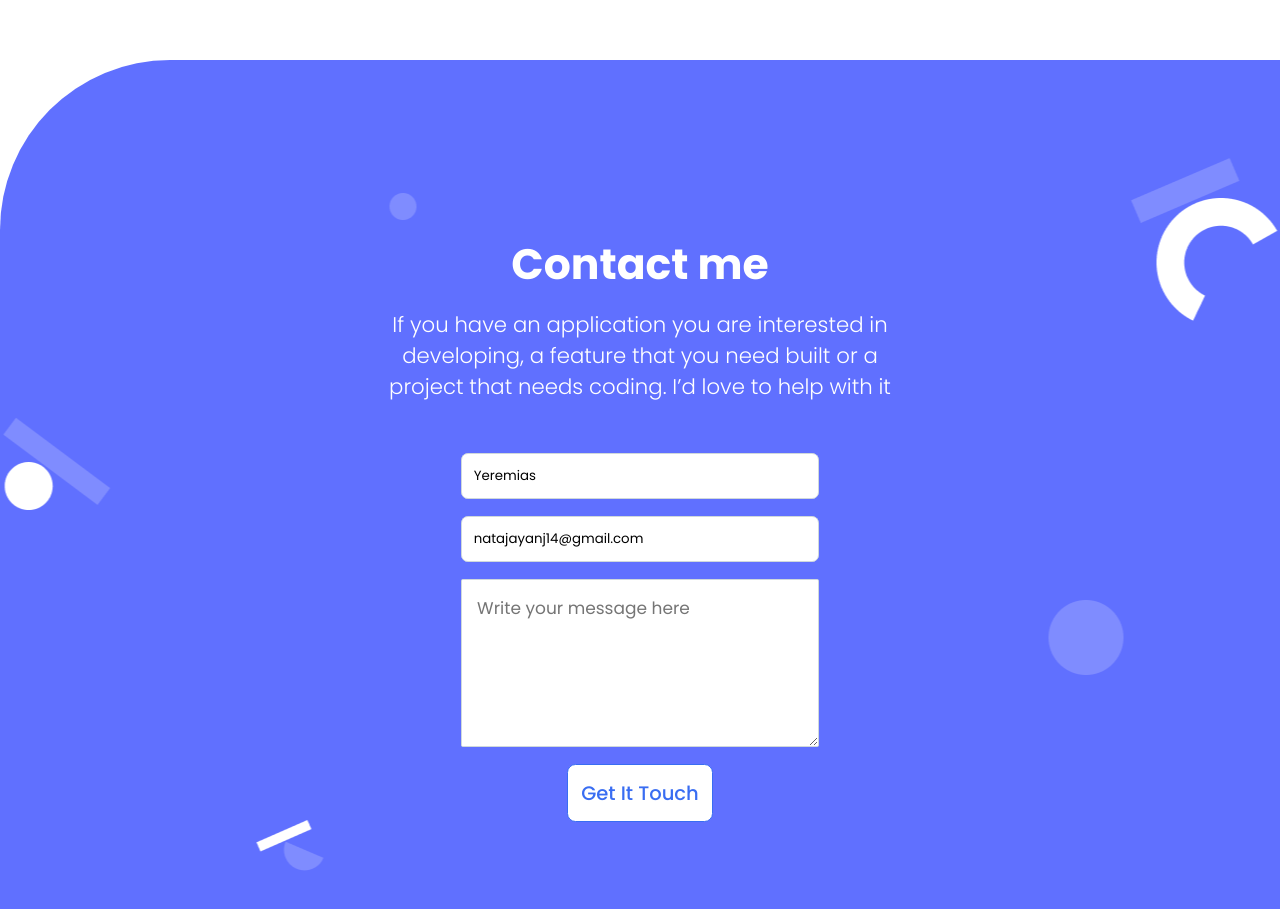
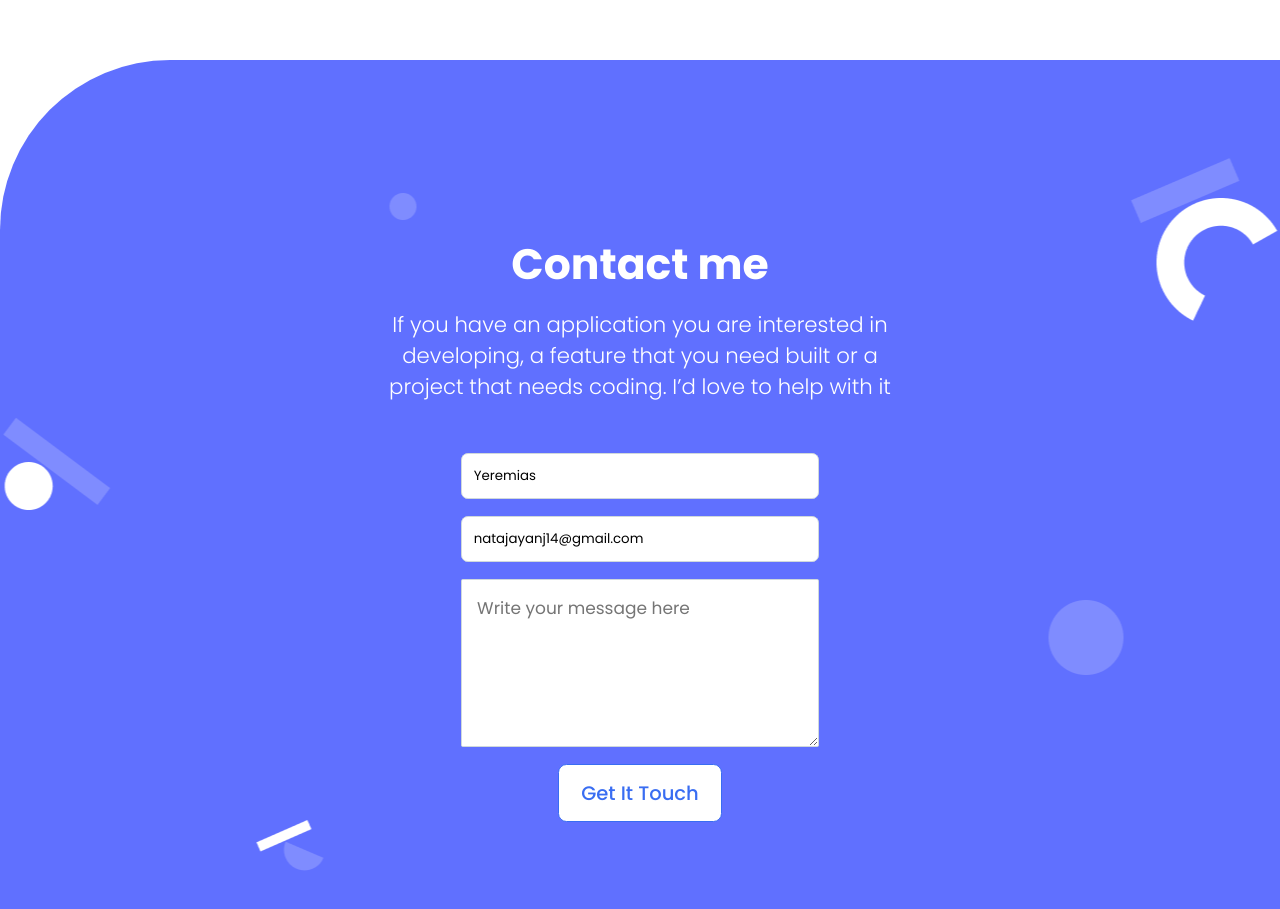
Before and after one commit to arnrdn/portfolio-microverse, a plain HTML site: page index.html in a window 1280 px wide. Shown: the part 4594-5503 px from the top of the page. Drawn offline with Linux system fonts and the light colour scheme.

Commit message:
Update style.css

```diff
--- a/style.css
+++ b/style.css
@@ -295,7 +295,7 @@ h3 {
   border: 1px solid #cfd8dc;
 }
 
-.ubmit-btn {
+.submit-btn {
   width: 8rem;
 }
 
```
